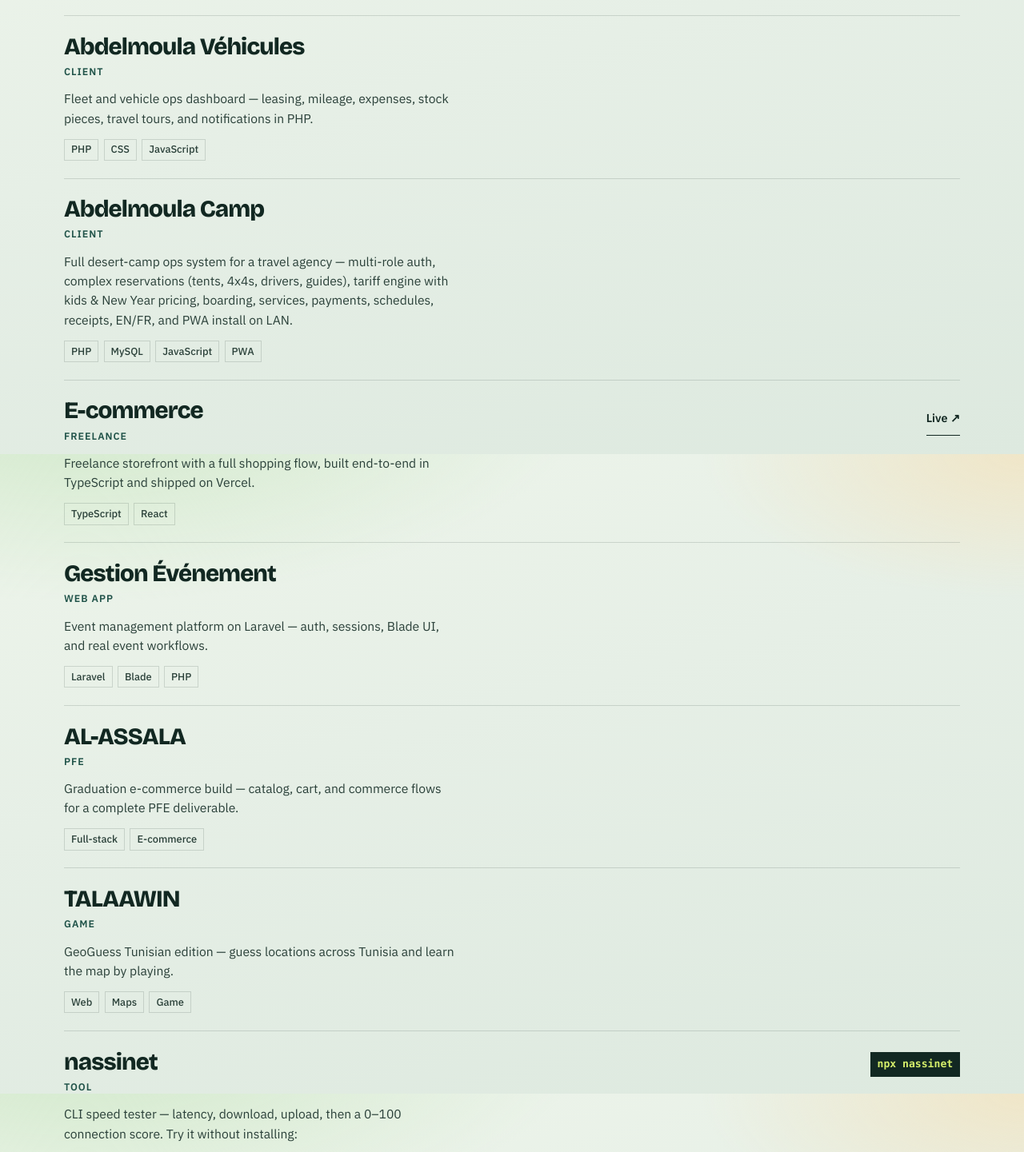
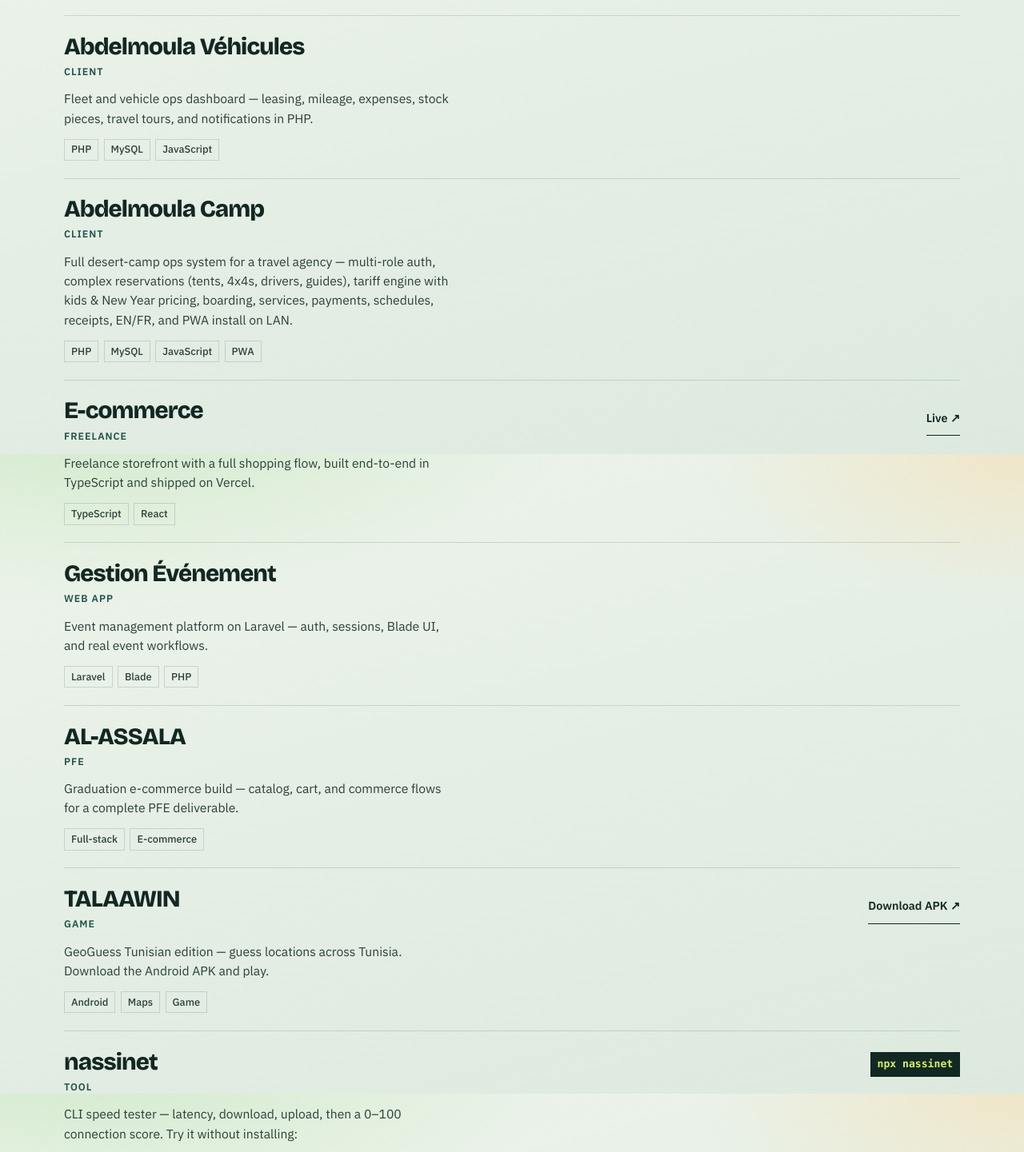
Before and after one commit to nassim778/portfolio, a React (Vite) app: page / in a window 1280 px wide. Shown: the part 2632-4073 px from the top of the page at 80% size. Built offline with nearby package versions, Linux system fonts and the light colour scheme.

Commit message:
Add TALAAWIN Android APK download link

```diff
--- a/src/App.tsx
+++ b/src/App.tsx
@@ -187,11 +187,16 @@ export default function App() {
                     ))}
                   </ul>
                 </div>
-                {project.live || project.tryCommand ? (
+                {project.live || project.download || project.tryCommand ? (
                   <div className="work-links">
                     {project.live ? (
                       <a href={project.live} target="_blank" rel="noreferrer">
                         Live ↗
+                      </a>
+                    ) : null}
+                    {project.download ? (
+                      <a href={project.download} target="_blank" rel="noreferrer">
+                        Download APK ↗
                       </a>
                     ) : null}
                     {project.tryCommand ? (
--- a/src/data/profile.ts
+++ b/src/data/profile.ts
@@ -13,6 +13,7 @@ export const profile = {
     "TypeScript",
     "React",
     "React Native",
+    "Android",
     "Next.js",
     "Node.js",
     "PHP",
@@ -34,6 +35,7 @@ export type Project = {
   blurb: string;
   stack: string[];
   live?: string;
+  download?: string;
   tryCommand?: string;
   kind: string;
 };
@@ -71,7 +73,7 @@ export const projects: Project[] = [
     name: "Abdelmoula Véhicules",
     blurb:
       "Fleet and vehicle ops dashboard — leasing, mileage, expenses, stock pieces, travel tours, and notifications in PHP.",
-    stack: ["PHP", "CSS", "JavaScript"],
+    stack: ["PHP", "MySQL", "JavaScript"],
     kind: "Client",
   },
   {
@@ -111,8 +113,10 @@ export const projects: Project[] = [
     id: "talaawin",
     name: "TALAAWIN",
     blurb:
-      "GeoGuess Tunisian edition — guess locations across Tunisia and learn the map by playing.",
-    stack: ["Web", "Maps", "Game"],
+      "GeoGuess Tunisian edition — guess locations across Tunisia. Download the Android APK and play.",
+    stack: ["Android", "Maps", "Game"],
+    download:
+      "https://github.com/nassim778/TALAAWIN/releases/download/v1.0.0/TALAAWIN-1.0.0.apk",
     kind: "Game",
   },
   {
```
